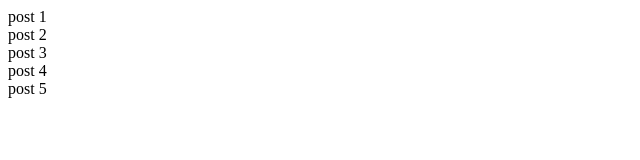
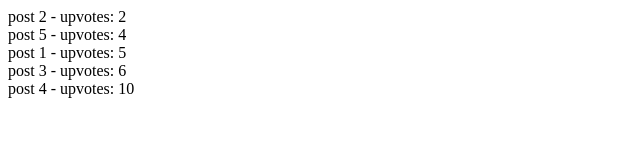
Before and after one commit to benhalverson/rails-angular-qa, a website: page index.html in a window 1280 px wide. Shown: the whole page, without its empty margins (0-640 px from the left). Drawn offline with nearby package versions, Linux system fonts and the light colour scheme.

Commit message:
added orderby filter

```diff
--- a/app.js
+++ b/app.js
@@ -4,9 +4,10 @@ angular.module('quoraClone', [])
 			'$scope',
 			function ($scope){
 			$scope.posts = [
-			'post 1',
-			'post 2',
-			'post 3',
-			'post 4',
-			'post 5'];
+				{title: 'post 1', upvotes: 5},
+				{title: 'post 2', upvotes: 2},
+				{title: 'post 3', upvotes: 6},
+				{title: 'post 4', upvotes: 10},
+				{title: 'post 5', upvotes: 4}
+			];
 		}]);
--- a/index.html
+++ b/index.html
@@ -7,7 +7,7 @@
   <script src="app.js"></script>
 </head>
 <body ng-app="quoraClone" ng-controller="MainCtrl">
-<div ng-repeat="post in posts">{{post}}</div>
+<div ng-repeat="post in posts | orderBy: 'upvotes'">{{post.title}} - upvotes: {{post.upvotes}}</div>
 
 </body>
 </html>
```
